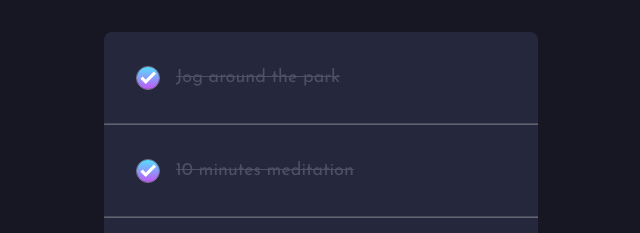
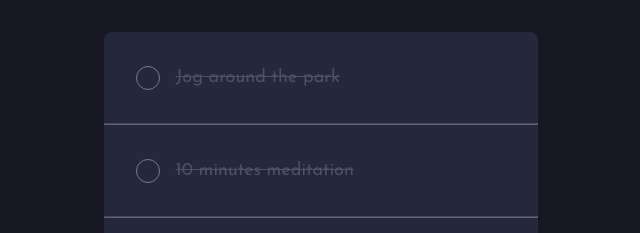
Before and after one commit to krutagna10/todo-list-app, a React (Vite) app: page / in a window 1280 px wide. Shown: the part 206-439 px from the top of the page, without its empty margins (319-959 px from the left). Built offline with nearby package versions, Linux system fonts and the light colour scheme.

Commit message:
components updated

```diff
--- a/src/components/InputCheckbox/InputCheckbox.css
+++ /dev/null
@@ -1,33 +0,0 @@
-.checkbox__input {
-  display: none;
-}
-
-.checkbox__label {
-  display: block;
-  width: 1.5rem;
-  height: 1.5rem;
-  border: 1px solid var(--dark-grayish-blue);
-  border-radius: 50%;
-  cursor: pointer;
-  position: relative;
-}
-
-.checkbox__input:checked + .checkbox__label::before,
-.checkbox__input:checked + .checkbox__label::after {
-  content: "";
-  position: absolute;
-  inset: 0;
-  border-radius: 50%;
-}
-
-.checkbox__input:checked + .checkbox__label::before {
-  z-index: 99;
-  background-image: url("../../assets/icon-check.svg");
-  background-repeat: no-repeat;
-  background-position: center center;
-  background-size: 75%;
-}
-
-.checkbox__input:checked + .checkbox__label::after {
-  background: var(--light-violet);
-}
--- a/src/components/InputCheckbox/InputCheckbox.jsx
+++ /dev/null
@@ -1,26 +0,0 @@
-import { useState } from "react";
-import "./InputCheckbox.css";
-
-function InputCheckbox({ checked, onIsCompletedChange }) {
-  const [isCompleted, setIsCompleted] = useState(checked);
-
-  function handleIsCompletedChange(event) {
-    setIsCompleted(event.target.checked);
-    onIsCompletedChange(event.target.checked);
-  }
-
-  return (
-    <div className="checkbox">
-      <input
-        type="checkbox"
-        id="checkbox__input"
-        className="checkbox__input"
-        onChange={handleIsCompletedChange}
-        checked={isCompleted}
-      />
-      <label htmlFor="checkbox__input" className="checkbox__label" />
-    </div>
-  );
-}
-
-export default InputCheckbox;
--- a/src/components/TodoAdd/TodoAdd.jsx
+++ b/src/components/TodoAdd/TodoAdd.jsx
@@ -1,7 +1,6 @@
 import TodosContext from "../../context/TodosContext.jsx";
 import { useContext, useState } from "react";
 import "./TodoAdd.css";
-import InputCheckbox from "../InputCheckbox/InputCheckbox.jsx";
 
 function TodoAdd() {
   const { onAddTodo } = useContext(TodosContext);
@@ -12,8 +11,9 @@ function TodoAdd() {
     setTitle(event.target.value);
   }
 
-  function handleIsCompletedChange(nextIsCompleted) {
-    setIsCompleted(nextIsCompleted);
+  function handleIsCompletedChange(event) {
+    console.log("Todo checkbox of TodoAdd.js has been edited");
+    setIsCompleted(event.target.checked);
   }
 
   function handleSubmit(event) {
@@ -24,10 +24,15 @@ function TodoAdd() {
 
   return (
     <form className="form flex items-center gap-4" onSubmit={handleSubmit}>
-      <InputCheckbox
-        checked={false}
-        onIsCompletedChange={handleIsCompletedChange}
-      />
+      <div className="checkbox">
+        <input
+          type="checkbox"
+          id="checkbox__input"
+          className="checkbox__input"
+          onChange={handleIsCompletedChange}
+        />
+        <label htmlFor="checkbox__input" className="checkbox__label" />
+      </div>
       <input
         className="form__input"
         type="text"
--- a/src/components/TodoItem/TodoItem.jsx
+++ b/src/components/TodoItem/TodoItem.jsx
@@ -1,15 +1,28 @@
 import "./TodoItem.css";
 import { useContext, useState } from "react";
 import TodosContext from "../../context/TodosContext.jsx";
-import InputCheckbox from "../InputCheckbox/InputCheckbox.jsx";
 
 function TodoItem({ todo, index }) {
-  const { todos } = useContext(TodosContext);
+  const { todos, onEditTodo } = useContext(TodosContext);
+
+  function handleIsCompletedChange(event) {
+    console.log("Todo Checkbox in TodoItem.js has been edited");
+    onEditTodo({ ...todo, isCompleted: event.target.checked });
+  }
 
   return (
     <>
       <li className="todo__item flex items-center gap-4">
-        <InputCheckbox checked={todo.isCompleted} />
+        <div className="checkbox">
+          <input
+            type="checkbox"
+            id="checkbox__input"
+            className={`checkbox__input ${todo.isCompleted ? "checked" : ""}`}
+            onChange={handleIsCompletedChange}
+            // checked={todo.isCompleted}
+          />
+          <label htmlFor="checkbox__input" className="checkbox__label" />
+        </div>
         {todo.isCompleted ? (
           <del className="todo__deleted-text">{todo.title}</del>
         ) : (
--- a/src/context/TodosContext.jsx
+++ b/src/context/TodosContext.jsx
@@ -3,6 +3,8 @@ import { createContext } from "react";
 const TodosContext = createContext({
   todos: [],
   onAddTodo: (title, isCompleted) => {},
+  onEditTodo: (editedTodo) => {},
+  onDeleteTodo: (deleteId) => {},
 });
 
 export default TodosContext;
--- a/src/context/TodosProvider.jsx
+++ b/src/context/TodosProvider.jsx
@@ -1,5 +1,5 @@
 import TodosContext from "./TodosContext.jsx";
-import { useReducer } from "react";
+import { useEffect, useReducer } from "react";
 import INITIAL_TODOS from "../data";
 
 function reducer(todos, action) {
@@ -12,11 +12,24 @@ function reducer(todos, action) {
       };
       return [...todos, nextTodo];
     }
+    case "edit-todo": {
+      const updatedTodos = todos.map((todo) => {
+        return action.editedTodo.id === todo.id ? action.editedTodo : todo;
+      });
+      return updatedTodos;
+    }
+    case "delete-todo": {
+      const updatedTodos = todos.filter((todo) => {
+        return action.deleteId !== todo.id;
+      });
+      return updatedTodos;
+    }
     default: {
       throw new Error("Invalid action: " + action.type);
     }
   }
 }
+
 function TodosProvider({ children }) {
   const [todos, dispatch] = useReducer(reducer, INITIAL_TODOS);
 
@@ -24,9 +37,19 @@ function TodosProvider({ children }) {
     dispatch({ type: "add-todo", title: title, isCompleted: isCompleted });
   }
 
+  function handleEditTodo(editedTodo) {
+    dispatch({ type: "edit-todo", editedTodo: editedTodo });
+  }
+
+  function handleDeleteTodo(deleteId) {
+    dispatch({ type: "delete-todo", deleteId: deleteId });
+  }
+
   const value = {
     todos: todos,
     onAddTodo: handleAddTodo,
+    onEditTodo: handleEditTodo,
+    onDeleteTodo: handleDeleteTodo,
   };
 
   return (
--- a/src/index.css
+++ b/src/index.css
@@ -87,3 +87,39 @@ body {
   white-space: nowrap !important;
   border: 0 !important;
 }
+
+/* Checkbox Input Styling */
+.checkbox__input {
+  cursor: pointer;
+  display: none;
+}
+
+.checkbox__label {
+  display: block;
+  width: 1.5rem;
+  height: 1.5rem;
+  border: 1px solid var(--dark-grayish-blue);
+  border-radius: 50%;
+  cursor: pointer;
+  position: relative;
+}
+
+.checkbox__input:checked + .checkbox__label::before,
+.checkbox__input:checked + .checkbox__label::after {
+  content: "";
+  position: absolute;
+  inset: 0;
+  border-radius: 50%;
+}
+
+.checkbox__input:checked + .checkbox__label::before {
+  z-index: 99;
+  background-image: url("assets/icon-check.svg");
+  background-repeat: no-repeat;
+  background-position: center center;
+  background-size: 75%;
+}
+
+.checkbox__input:checked + .checkbox__label::after {
+  background: var(--light-violet);
+}
```
